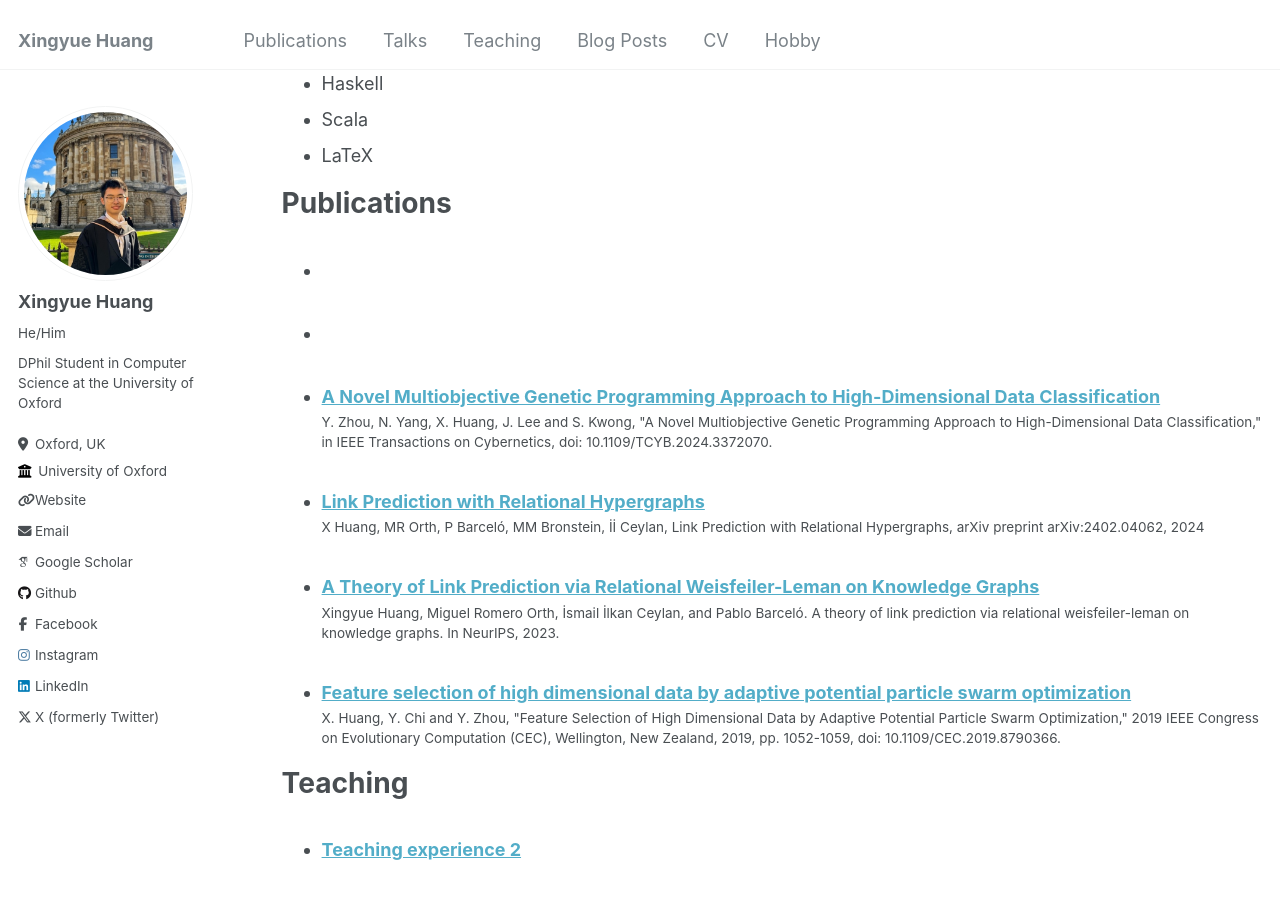
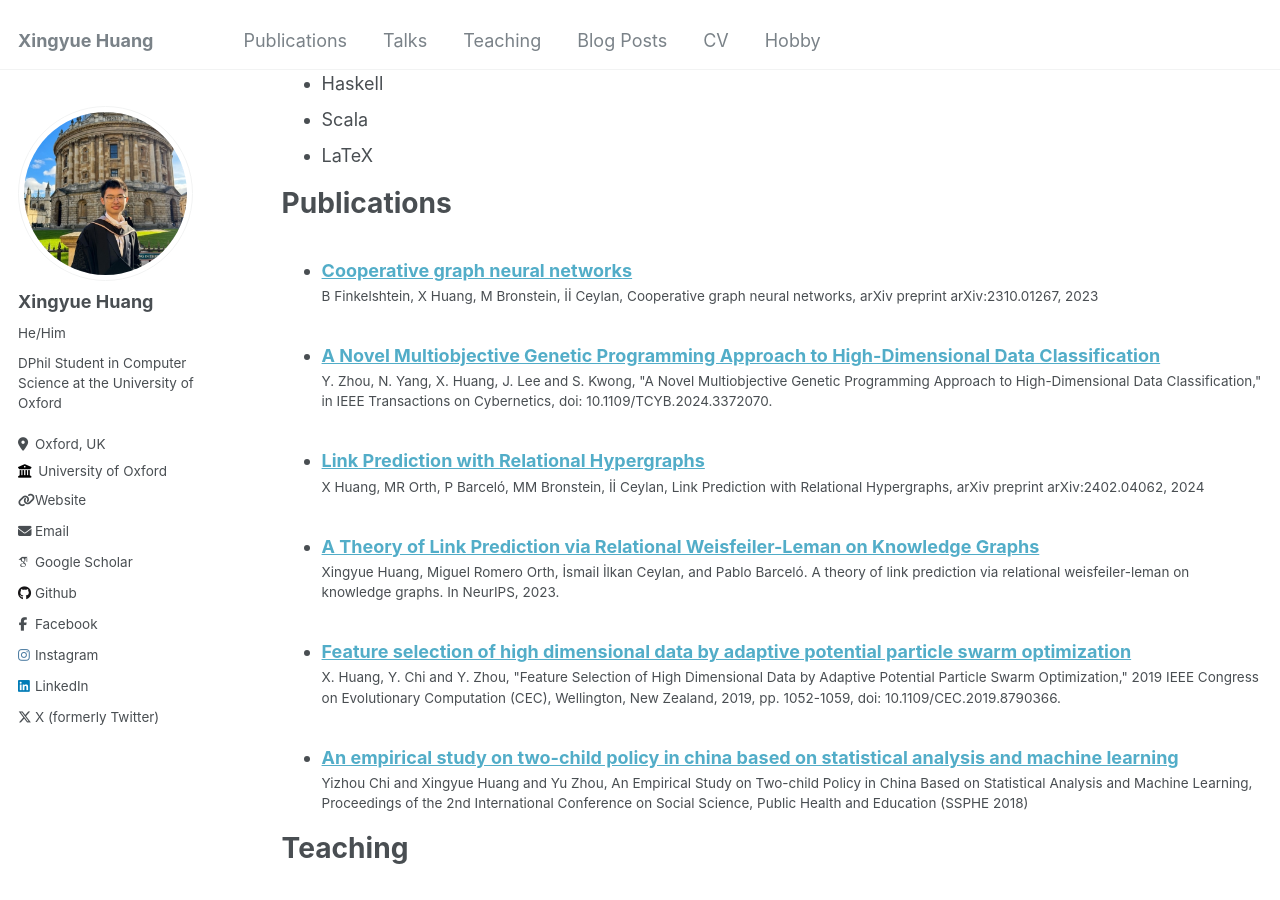
Before and after one commit to HxyScotthuang/HxyScotthuang.github.io, a Jekyll site: the page built from _pages/cv.md, in a window 1280 px wide and 900 px high, scrolled down 1100 px. Built offline with Jekyll 4.4.1, drawn with Linux system fonts in a browser that asks for light colours; some web fonts are replaced.

Commit message:
probably fixed

```diff
--- /dev/null
+++ b/_publications/an-empirical-study-on-two-child-policy-in-china-based-on-statistical-analysis-and-machine-learning.md
@@ -0,0 +1,11 @@
+---
+title: 'An empirical study on two-child policy in china based on statistical analysis and machine learning'
+collection: publications
+permalink: 'https://www.atlantis-press.com/proceedings/ssphe-18/55911795'
+excerpt: 'Since the universal two-child policy (TCP) in China is launched in 2016, many researchers have dedicated their efforts into investigating the influences from the society point of view. In this paper, we look at this issue from a different angle, trying to investigate how the factors influence whether an expectant mother would bore a second child in China empirically. The real-world data from both rural and city regions are used to train an imbalance classification model. In addition, some statistical hypotheses are also made to justify the relevance of these factors. Experimental results demonstrate the validity and effectiveness of our trained model.'
+date: 2019-01-01
+venue: 'Proceedings of the 2nd International Conference on Social Science, Public Health and Education (SSPHE 2018)'
+slidesurl: ''
+paperurl: 'https://www.atlantis-press.com/article/55911795.pdf'
+citation: 'Yizhou Chi and Xingyue Huang and Yu Zhou, An Empirical Study on Two-child Policy in China Based on Statistical Analysis and Machine Learning, Proceedings of the 2nd International Conference on Social Science, Public Health and Education (SSPHE 2018)'
+---
```
Also changed, not shown: _publications/cooperative-graph-neural-networks.md (+1 -1 lines), _publications/some-future-post.md (deleted, +0 -11 lines).
